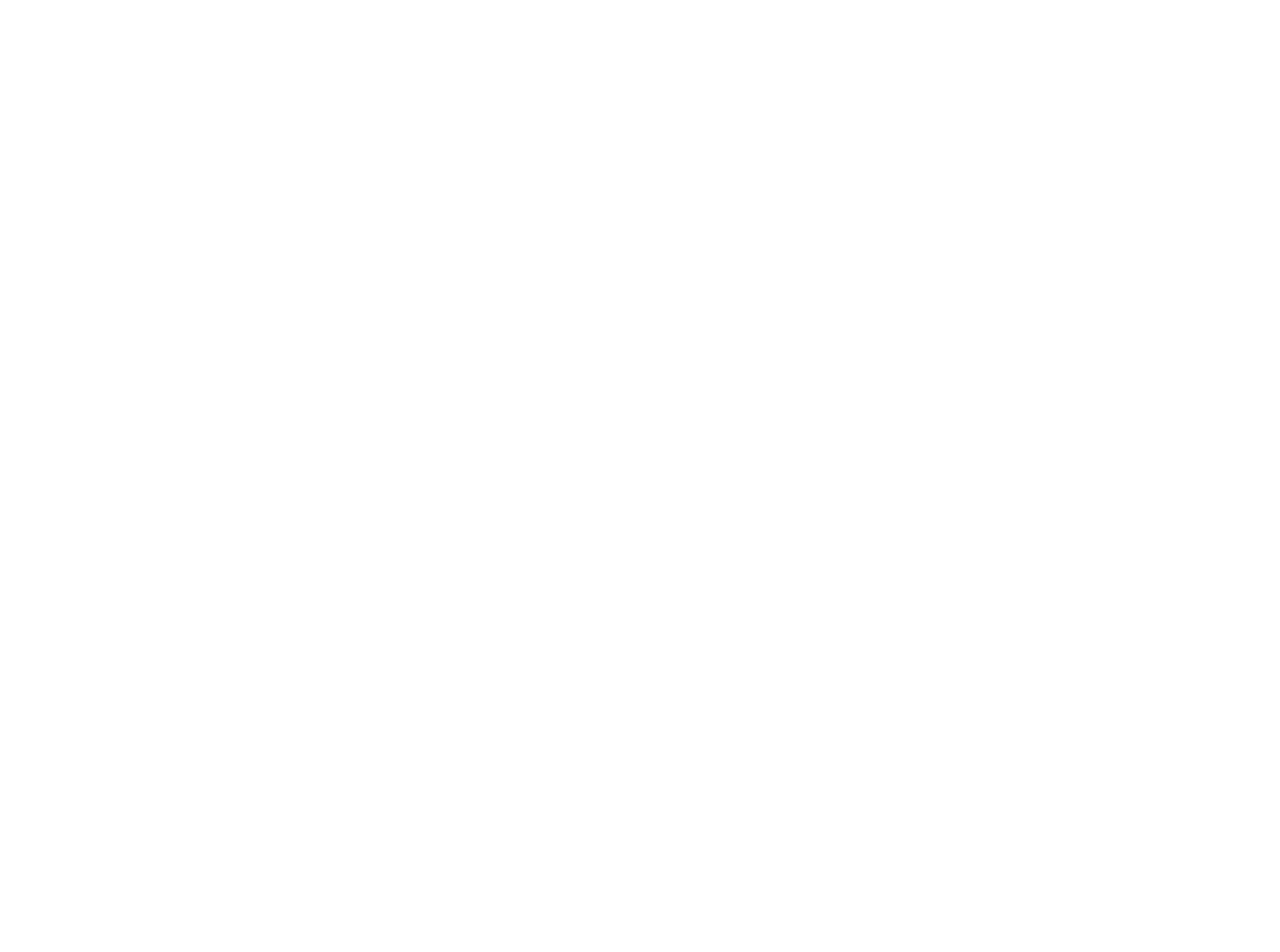
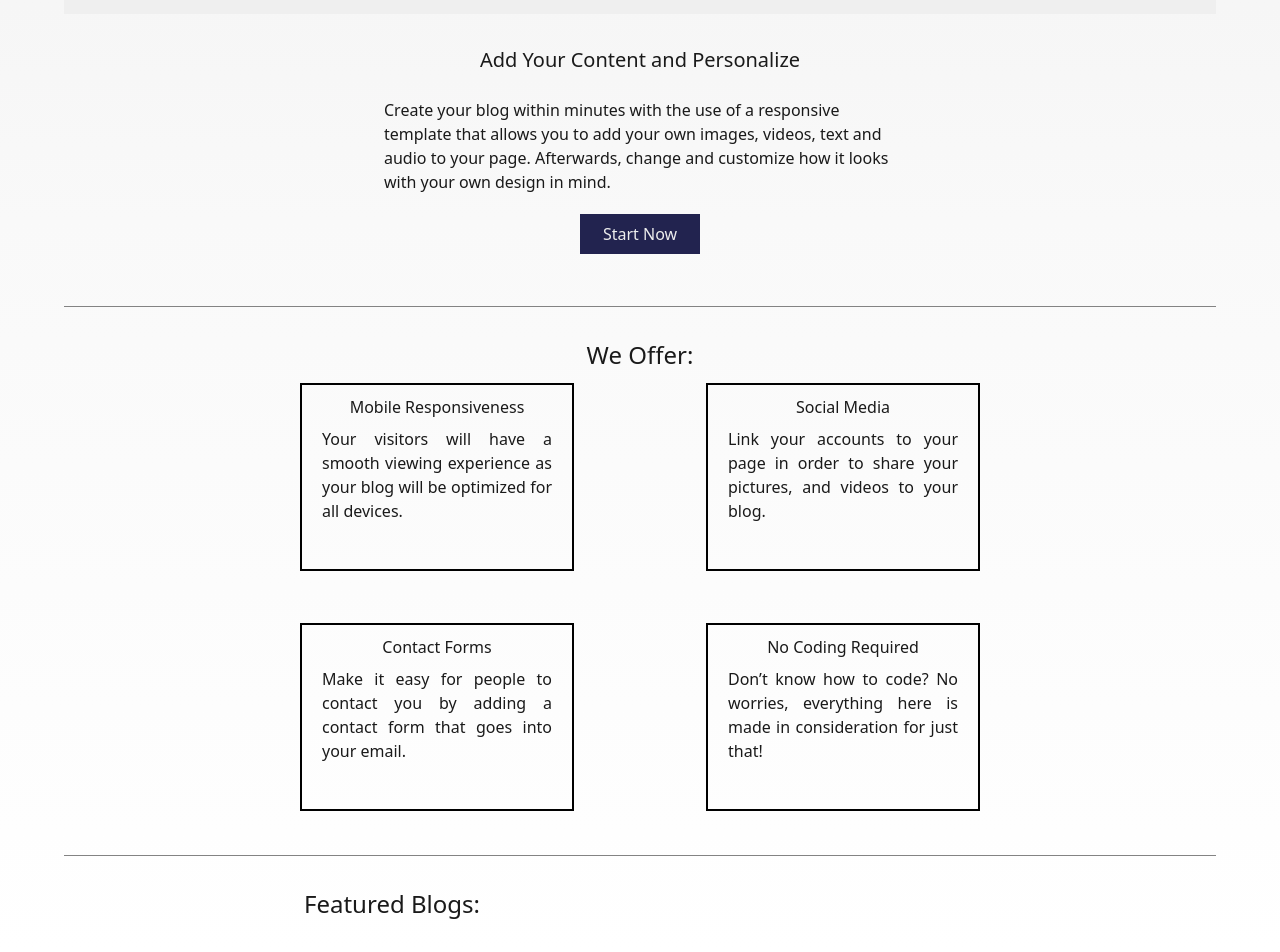
Before and after one commit to AnzinMaglente/SneakSpeak-App, a React (Vite) app: page / in a window 1280 px wide. Shown: the part 594-1546 px from the top of the page. Before the commit the page ends 800 px from the top, so only its background shows below. Built offline with nearby package versions, Linux system fonts and the light colour scheme.

Commit message:
Home Page layout 1

```diff
--- a/src/components/IndexContent.tsx
+++ b/src/components/IndexContent.tsx
@@ -1,12 +1,75 @@
 function IndexContent() {
   return (
-    <main className="flex-column bg-secondary">
-      <div className="text-center text-xl py-8">
-        Start creating attractive, intuitive blogs from
+    <main className="flex-column justify-items-center bg-gradient-to-b from-white-2 from-1% via-secondary">
+      <div className="w-lg py-8 text-center text-2xl text-black-text">
+        Start creating attractive, intuitive blogs from the tips of your fingers
+        with SneakSpeak.
+      </div>
+      <div className="w-6xl h-100 bg-white-2">
+        <img />
+      </div>
+      <div className="w-lg py-8">
+        <p className="text-center text-xl text-black-text">
+          Add Your Content and Personalize
+        </p>
         <br />
-        the tips of your fingers with SneakSpeak.
+        <p className="text-black-text">
+          Create your blog within minutes with the use of a responsive template
+          that allows you to add your own images, videos, text and audio to your
+          page. Afterwards, change and customize how it looks with your own
+          design in mind.
+        </p>
+        <div className="my-5 flex items-center justify-center">
+          <button className="w-30 h-10 bg-tertiary text-white-text">
+            Start Now
+          </button>
+        </div>
       </div>
-      <div></div>
+      <hr className="w-6xl border-grey-1" />
+      <div className="w-2xl py-8">
+        <h1 className="text-center text-2xl text-black-text">We Offer:</h1>
+        <div className="py-4 grid grid-cols-2 grid-rows-2 gap-x-35 gap-y-15">
+          <div className="h-45 outline-2 outline-offset-2 outline-solid text-center">
+            <img />
+            <h3 className="my-2 text-black-text">Mobile Responsiveness</h3>
+            <p className="mx-4.5 text-black-text text-justify">
+              Your visitors will have a smooth viewing experience as your blog
+              will be optimized for all devices.
+            </p>
+          </div>
+          <div className="h-45 outline-2 outline-offset-2 outline-solid text-center">
+            <img />
+            <h3 className="my-2 text-black-text">Social Media</h3>
+            <p className="mx-4.5 text-black-text text-justify">
+              Link your accounts to your page in order to share your pictures,
+              and videos to your blog.
+            </p>
+          </div>
+          <div className="h-45 outline-2 outline-offset-2 outline-solid text-center">
+            <img />
+            <h3 className="my-2 text-black-text">Contact Forms</h3>
+            <p className="mx-4.5 text-black-text text-justify">
+              Make it easy for people to contact you by adding a contact form
+              that goes into your email.
+            </p>
+          </div>
+          <div className="h-45 outline-2 outline-offset-2 outline-solid text-center">
+            <img />
+            <h3 className="my-2 text-black-text">No Coding Required</h3>
+            <p className="mx-4.5 text-black-text text-justify">
+              Don’t know how to code? No worries, everything here is made in
+              consideration for just that!
+            </p>
+          </div>
+        </div>
+      </div>
+      <hr className="w-6xl border-grey-1" />
+      <div className="w-2xl py-8">
+        <h2 className="text-2xl text-black-text">Featured Blogs:</h2>
+        <div className="w-full">
+          <div className="w-100 bg-tertiary"></div>
+        </div>
+      </div>
     </main>
   );
 }
--- a/src/index.css
+++ b/src/index.css
@@ -1,13 +1,13 @@
 @import "tailwindcss";
 
 @theme {
-  --color-primary: oklch(100%, 0%, 89.876%);
-  --color-secondary: oklch(98.2%, 0%, 89.876%);
-  --color-tertiary: oklch(28.2%, 19.75%, 279.063%);
-  --color-white-1: oklch(98.2%, 0%, 89.876%);
-  --color-white-2: oklch(95.2%, 0%, 89.876%);
-  --color-grey-1: oklch(61%, 0%, 89.876%);
-  --color-grey-2: oklch(90.7%, 0%, 89.876%);
-  --color-text-white: oklch(94.6%, 0%, 89.876%);
-  --color-text-black: oklch(21.8%, 0%, 89.876%);
+  --color-primary: #ffffff;
+  --color-secondary: #f9f9f9;
+  --color-tertiary: #22234f;
+  --color-white-1: #f9f9f9;
+  --color-white-2: #efefef;
+  --color-grey-1: #838383;
+  --color-grey-2: #e0e0e0;
+  --color-white-text: #ededed;
+  --color-black-text: #1a1a1a;
 }
```
